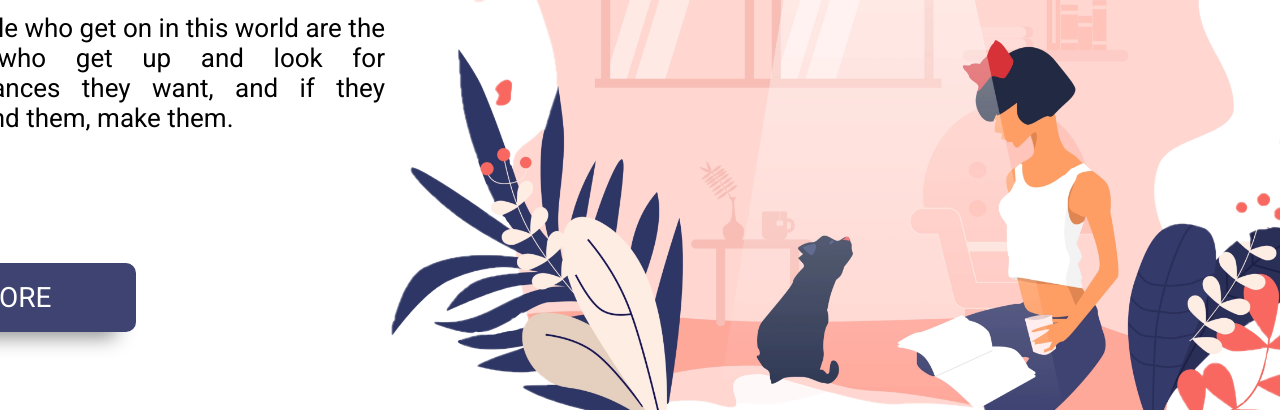
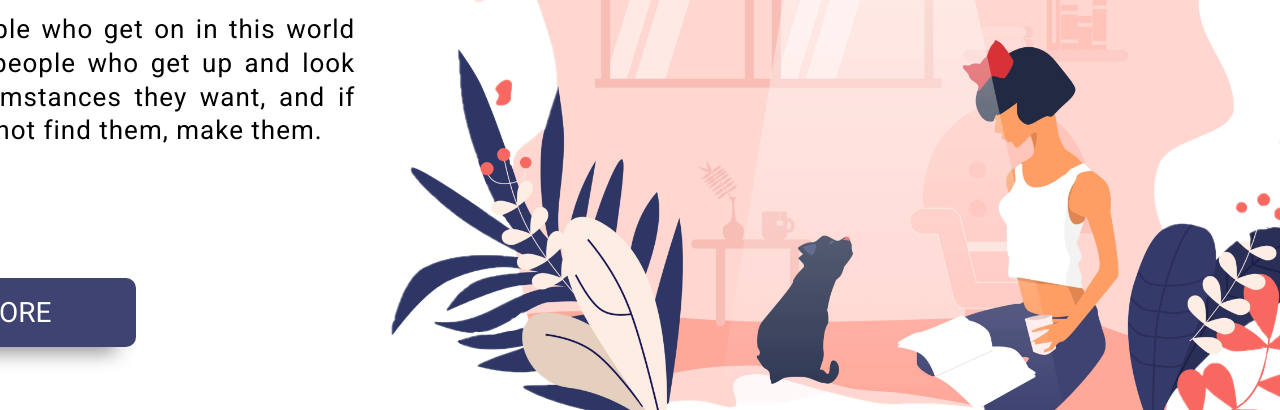
Before and after one commit to airidasju/03-happy-weekend, a website: page index.html in a window 1280 px wide. Shown: the part 405-815 px from the top of the page. Drawn offline with Linux system fonts and the light colour scheme.

Commit message:
font tweak

```diff
--- a/styles.css
+++ b/styles.css
@@ -82,6 +82,9 @@ h1 + p {
   text-align: justify;
   color: black;
   margin-bottom: 130px;
+  width: 94%;
+  line-height: 1.3em;
+  letter-spacing: 1px;
 }
 
 i {
```
